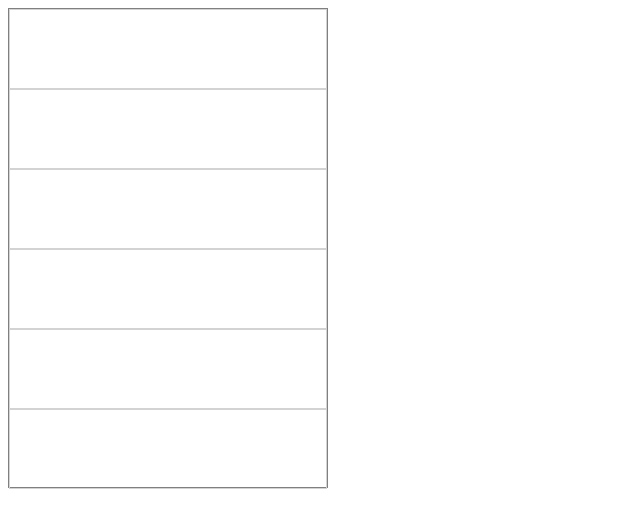
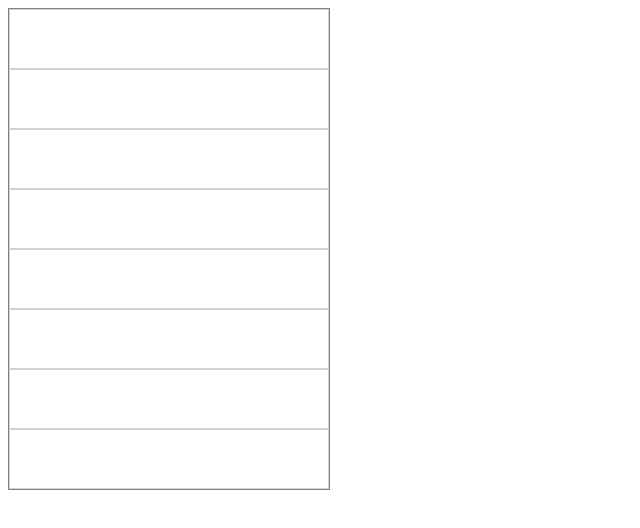
Before and after one commit to munjo5746/draggable-region-select, a React (Create React App) app: page / in a window 1280 px wide. Shown: the top 528 px of the page, without its empty margins (0-640 px from the left). Built offline with nearby package versions, Linux system fonts and the light colour scheme.

Commit message:
dividing cells with prop value

```diff
--- a/src/App.tsx
+++ b/src/App.tsx
@@ -5,5 +5,15 @@ import DraggableRegion from "./components/DraggableRegion";
 import "./styles.css";
 
 export default function App() {
-  return <DraggableRegion />;
+  return (
+    <div
+      style={{
+        width: "20em",
+        height: "30em",
+        border: "1px solid gray"
+      }}
+    >
+      <DraggableRegion numOfCells={8} />
+    </div>
+  );
 }
--- /dev/null
+++ b/src/components/DraggableRegion.css
@@ -0,0 +1,31 @@
+.draggable-region {
+  /* position: absolute;
+  top: 0;
+  right: 0;
+  bottom: 0;
+  left: 0; */
+  width: 100%;
+  height: 100%;
+  position: relative;
+  box-sizing: border-box;
+
+  display: flex;
+  flex-direction: column;
+}
+
+.draggable-region > div {
+  flex: 1;
+
+  border: 1px solid lightgray;
+}
+
+.draggable-region > div:hover:not(.selected-region) {
+  cursor: pointer;
+  background: lightgray;
+}
+
+.selected-region {
+  position: absolute;
+  width: 100%;
+  height: auto;
+}
--- a/src/components/DraggableRegion.tsx
+++ b/src/components/DraggableRegion.tsx
@@ -1,9 +1,25 @@
-import React, { CSSProperties, useState } from "react";
+import React, { CSSProperties, useEffect, useRef, useState } from "react";
 
 import { getBlockData } from "./DraggableRegion.utils";
 import { Block, HEIGHT } from "./DraggableRegion.types";
 
-const DraggableRegion: React.FC = () => {
+import "./DraggableRegion.css";
+
+interface DraggableRegionProps {
+  numOfCells: number;
+}
+
+const DraggableRegion: React.FC<DraggableRegionProps> = (props) => {
+  const containerRef = useRef<HTMLDivElement>(null);
+  // const [cellHeight, setCellHeight] = useState<number>(0);
+  // useEffect(() => {
+  //   if (!containerRef.current) return;
+
+  //   const { height } = containerRef.current.getBoundingClientRect();
+  //   setCellHeight(height / props.numOfCells!);
+  // }, [containerRef, props.numOfCells]);
+
+  console.log(props);
   const [startBlock, setStartBlock] = useState<Block>();
   const [endBlock, setEndBlock] = useState<Block>();
   const [draggingDirection, setDraggingDirection] = useState<"upward" | "downward">();
@@ -14,6 +30,8 @@ const DraggableRegion: React.FC = () => {
     selectedRegionStyle = {
       display: "block",
       top: draggingDirection === "downward" ? startBlock.top : endBlock.top,
+
+      // total selected region height + the current endblock height
       height: `${HEIGHT * Math.abs(endBlock.order - startBlock.order) + HEIGHT}em`
     };
 
@@ -26,9 +44,10 @@ const DraggableRegion: React.FC = () => {
   } else {
     selectedRegionStyle = { display: "none" };
   }
+
   return (
-    <div className="App">
-      {[...Array(6).keys()].map((num) => {
+    <div ref={containerRef} className="draggable-region">
+      {[...Array(props.numOfCells).keys()].map((num) => {
         return (
           <div
             key={num}
```
